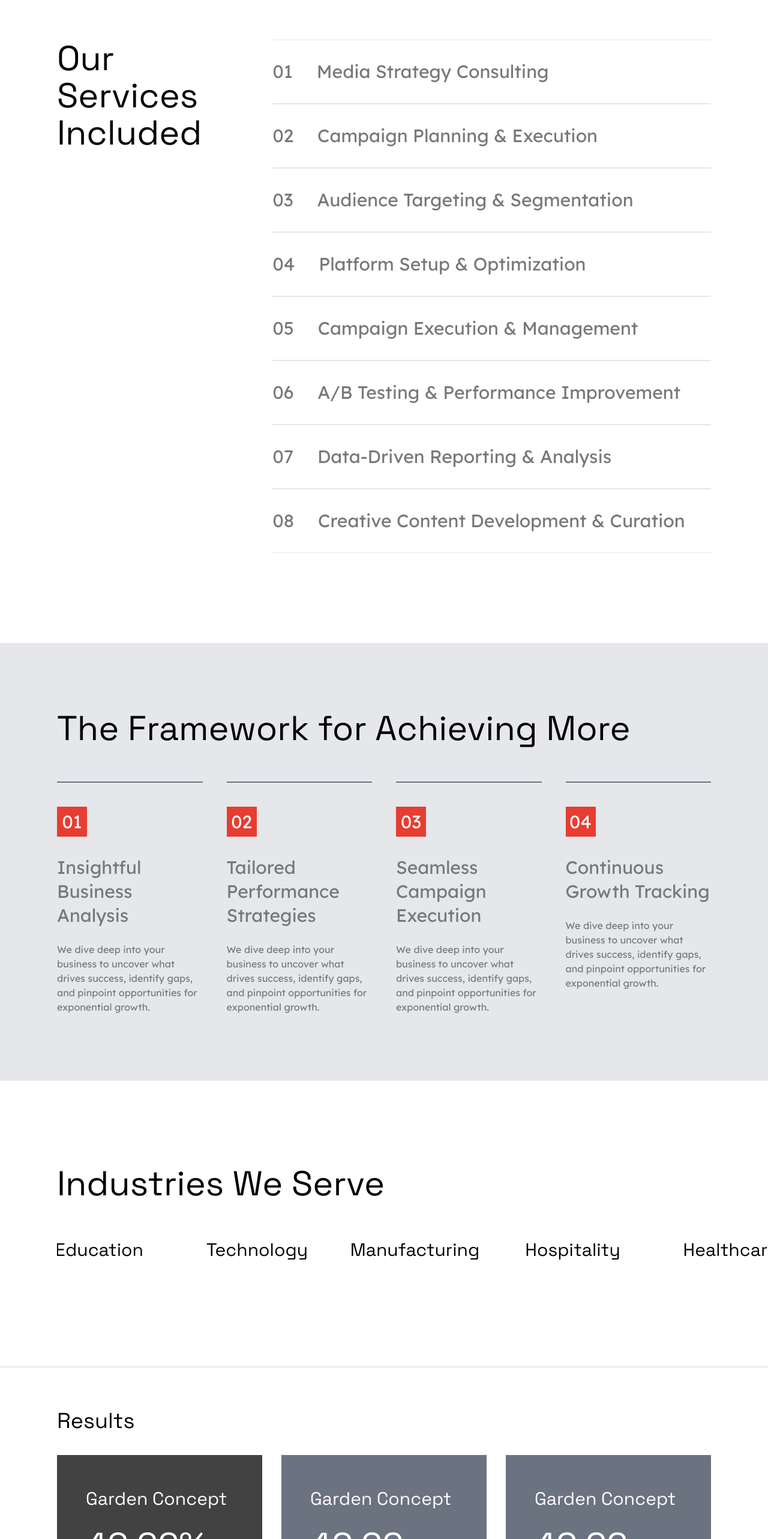
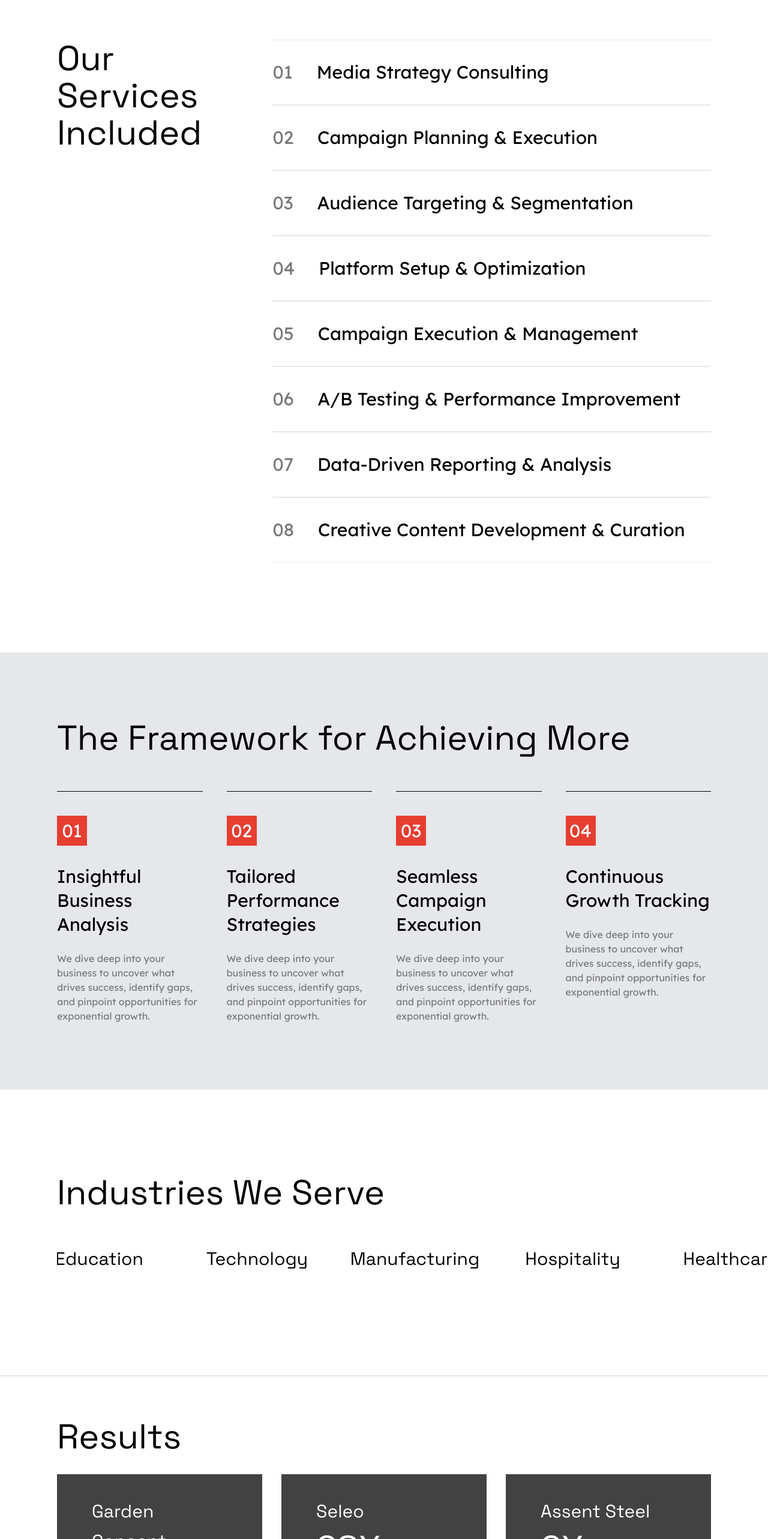
Before and after one commit to globalsurfdevs/global_digital, a Next.js app: page /performance-marketing in a window 1280 px wide. Shown: the part 3585-6151 px from the top of the page at 60% size. Built offline with nearby package versions, Linux system fonts and the light colour scheme.

Commit message:
performance page

```diff
--- a/app/components/PermormanceMarketing/Framework.tsx
+++ b/app/components/PermormanceMarketing/Framework.tsx
@@ -12,13 +12,13 @@ const Framework = () => {
 
                 <div className='grid grid-cols-4 gap-10'>
 
-                    <div className='border-t-2  flex flex-col pt-10 border-gray-500'>
+                    <div className='border-t  flex flex-col pt-10 border-black'>
                         <div className='bg-primary w-[50px] h-[50px] flex items-center justify-center mb-8'>
                         <p className='text-white text-font30 leading-lh1p26'>01</p>
                         </div>
                         <div className='text-2xl'>
 
-                        <p className='text-font30 leading-lh1p33 pb-6'>Insightful Business Analysis</p>
+                        <p className='text-font30 leading-lh1p33 pb-6 text-black'>Insightful Business Analysis</p>
                         </div>
                         <div>
                             <p className='text-gray1'>We dive deep into your business to uncover what drives success,
@@ -26,12 +26,12 @@ const Framework = () => {
                         </div>
                     </div>
 
-                    <div className='border-t-2  flex flex-col pt-10 border-gray-500'>
+                    <div className='border-t  flex flex-col pt-10 border-black'>
                         <div className='bg-primary w-[50px] h-[50px] flex items-center justify-center  mb-8'>
                         <p className='text-white text-font30 leading-lh1p26'>02</p>
                         </div>
                         <div className='text-2xl'>
-                        <p className='text-font30 leading-lh1p33 pb-6'>Tailored Performance Strategies </p>
+                        <p className='text-font30 leading-lh1p33 pb-6 text-black'>Tailored Performance Strategies </p>
                         </div>
                         <div>
                             <p className='text-gray1'>We dive deep into your business to uncover what drives success,
@@ -39,12 +39,12 @@ const Framework = () => {
                         </div>
                     </div>
 
-                    <div className='border-t-2  flex flex-col pt-10 border-gray-500'>
+                    <div className='border-t  flex flex-col pt-10 border-black'>
                         <div className='bg-primary w-[50px] h-[50px] flex items-center justify-center  mb-8'>
                         <p className='text-white text-font30 leading-lh1p26'>03</p>
                         </div>
                         <div className='text-2xl'>
-                        <p className='text-font30 leading-lh1p33 pb-6'>Seamless Campaign Execution</p>
+                        <p className='text-font30 leading-lh1p33 pb-6 text-black'>Seamless Campaign Execution</p>
                         </div>
                         <div>
                             <p className='text-gray1'>We dive deep into your business to uncover what drives success,
@@ -52,12 +52,12 @@ const Framework = () => {
                         </div>
                     </div>
 
-                    <div className='border-t-2  flex flex-col pt-10 border-gray-500'>
+                    <div className='border-t  flex flex-col pt-10 border-black'>
                         <div className='bg-primary w-[50px] h-[50px] flex items-center justify-center  mb-8'>
                             <p className='text-white text-font30 leading-lh1p26'>04</p>
                         </div>
                         <div className='text-2xl'>
-                        <p className='text-font30 leading-lh1p33 pb-6'>Continuous Growth Tracking</p>
+                        <p className='text-font30 leading-lh1p33 pb-6 text-black'>Continuous Growth Tracking</p>
                         </div>
                         <div>
                             <p className='text-gray1'>We dive deep into your business to uncover what drives success,
--- a/app/components/PermormanceMarketing/Partner.tsx
+++ b/app/components/PermormanceMarketing/Partner.tsx
@@ -20,7 +20,7 @@ const Partner = () => {
     }, [])
 
     return (
-        <div className='bg-gray-200 mt-20'>
+        <div className='bg-dgray mt-20'>
             <div className='container py-4 mx-auto'>
                 <div className='py-24 flex flex-col gap-24'>
                     <div className='border-b py-6 text-[65px] border-gray-500'>
--- a/app/components/PermormanceMarketing/Platforms.tsx
+++ b/app/components/PermormanceMarketing/Platforms.tsx
@@ -5,7 +5,7 @@ import React from 'react'
 const Platforms = () => {
   return (
     <div className='container mx-auto py-4'>
-        <div className='bg-gray-200 flex flex-col gap-12 p-20'>
+        <div className='bg-dgray flex flex-col gap-12 p-[100px]'>
 
             <div className='text-5xl'>
                 <h1>Our Platforms</h1>
--- a/app/components/PermormanceMarketing/Results.tsx
+++ b/app/components/PermormanceMarketing/Results.tsx
@@ -2,22 +2,23 @@ import React from 'react'
 
 const Results = () => {
   return (
+    <div className='mb-[147px]'>
     <div className='container mx-auto py-4'>
         <div className='pt-[69px]  flex flex-col  '>
 
-            <div className='text-4xl mb-[37px]'>
-                <h1>Results</h1>
+            <div className='text-4xl mb-[32px]'>
+                <h1 className='text-font65 leading-lh1p07'>Results</h1>
             </div>
 
             <div className="grid grid-cols-1 lg:grid-cols-2 xl:grid-cols-3 gap-8">
 
-            <div className="bg-black 3xl:h-[600px] group text-white hover:cursor-pointer ease-linear duration-300">
-              <div className="bg-gray2 py-6 lg:py-12 h-[45%] flex flex-col gap-5 justify-center px-8 md:px-12 group-hover:bg-primary ease-in-out duration-300">
-                <div className="relative h-full flex flex-col justify-between ">
+              <div className="bg-black  group text-white hover:cursor-pointer ease-linear duration-300 pb-5 md:pb-[70px]">
+                <div className="bg-gray2 pt-6 lg:pt-[37px] pb-6 lg:pb-[50px] px-8 md:px-[58px]  flex flex-col   group-hover:bg-primary ease-in-out duration-300">
+                  <div className="relative  flex flex-col  ">
                     <h3 className="text-font30 leading-lh1p66 mb-[14px]">Garden Concept</h3>
                     <h3 className="text-white text-font65 leading-lh0p76 mb-[28px]">
                     42.66<span>%</span></h3>
-                  <h3 className={`text-font25  leading-lh1p4`}>Increase in Organic Traffic</h3>
+                    <h3 className={`text-font25  leading-lh1p26`}>Increase in Organic Traffic</h3>
                     <div className="absolute top-0 right-0 opacity-0 group-hover:opacity-100 ease-in-out duration-500">
                       <svg width="36" height="35" viewBox="0 0 36 35" fill="none" xmlns="http://www.w3.org/2000/svg">
                         <path d="M33.8125 1.7998L1.25977 33.7227" stroke="white" strokeWidth="2" strokeMiterlimit="10" />
@@ -26,19 +27,19 @@ const Results = () => {
                     </div>
                   </div>
                 </div>
-              <div className="text-white flex flex-col justify-center gap-8 py-12 h-[55%] px-8 md:px-12">
-                <h3 className="text-font30 leading-lh1p26">SEO Overhaul Boosts Visibility and User Engagement  </h3>
-                <p className={`text-font19 leading-lh1p4`}>Explore The Garden Concept’s SEO strategy for boosting organic traffic and enhancing user experience through a redesigned website.</p>
+                <div className="text-white flex flex-col pt-12 md:pt-[62px] px-8 md:px-[59px]">
+                  <h3 className="text-font30 leading-lh1p26 mb-19 md:mb-[19px]">SEO Overhaul Boosts Visibility and User Engagement  </h3>
+                  <p className={`text-font19 leading-lh1p48 text-white  `}>Explore The Garden Concept’s SEO strategy for boosting organic traffic and enhancing user experience through a redesigned website.</p>
                 </div>
               </div>
 
-            <div className="bg-black 3xl:h-[600px] group text-white hover:cursor-pointer ease-linear duration-300">
-              <div className="bg-gray-500 py-6 lg:py-12 h-[45%] flex flex-col gap-5 justify-center px-8 md:px-12 group-hover:bg-primary ease-in-out duration-300">
-                <div className="relative h-full flex flex-col justify-between">
-                  <h3 className="text-font30 leading-lh1p66 mb-[14px]">Garden Concept</h3>
+              <div className="bg-black  group text-white hover:cursor-pointer ease-linear duration-300 pb-5 md:pb-[70px]">
+                <div className="bg-gray2 pt-6 lg:pt-[37px] pb-6 lg:pb-[50px] px-8 md:px-[58px]  flex flex-col   group-hover:bg-primary ease-in-out duration-300">
+                  <div className="relative  flex flex-col  ">
+                    <h3 className="text-font30 leading-lh1p66 mb-[14px]">Seleo</h3>
                     <h3 className="text-white text-font65 leading-lh0p76 mb-[28px]">
-                  42.66</h3>
-                  <h3 className={`text-font25  leading-lh1p4`}>Increase Overall Traffic Growth</h3>
+                    28<span>X</span></h3>
+                    <h3 className={`text-font25  leading-lh1p26`}>Increase Overall Traffic Growth</h3>
                     <div className="absolute top-0 right-0 opacity-0 group-hover:opacity-100 ease-in-out duration-500">
                       <svg width="36" height="35" viewBox="0 0 36 35" fill="none" xmlns="http://www.w3.org/2000/svg">
                         <path d="M33.8125 1.7998L1.25977 33.7227" stroke="white" strokeWidth="2" strokeMiterlimit="10" />
@@ -47,20 +48,19 @@ const Results = () => {
                     </div>
                   </div>
                 </div>
-              <div className="text-white flex flex-col justify-center gap-8 py-12 h-[55%] px-8 md:px-12">
-                <h3 className="text-font30 leading-lh1p26">SEO Overhaul Boosts Visibility and User Engagement  </h3>
-                <p className={`text-font19 leading-lh1p4`}>Explore The Garden Concept’s SEO strategy for boosting organic traffic and enhancing user experience through a redesigned website.</p>
+                <div className="text-white flex flex-col pt-12 md:pt-[62px] px-8 md:px-[59px]">
+                  <h3 className="text-font30 leading-lh1p26 mb-19 md:mb-[19px]">Demand Gen Campaign Drives Unprecedented Growth </h3>
+                  <p className={`text-font19 leading-lh1p48 text-white`}>Discover how Seleo achieved remarkable success with a highly targeted Demand Gen campaign, driving a 6,031.30% surge in returning users and a 2,595% increase in new users, significantly expanding its digital presence. </p>
                 </div>
               </div>
 
-
-            <div className="bg-black 3xl:h-[600px] group text-white hover:cursor-pointer ease-linear duration-300">
-              <div className="bg-gray-500 py-6 lg:py-12 h-[45%] flex flex-col gap-5 justify-center px-8 md:px-12 group-hover:bg-primary ease-in-out duration-300">
-                <div className="relative h-full flex flex-col justify-between">
-                  <h3 className="text-font30 leading-lh1p66 mb-[14px]">Garden Concept</h3>
+              <div className="bg-black  group text-white hover:cursor-pointer ease-linear duration-300 pb-5 md:pb-[70px]">
+                  <div className="bg-gray2 pt-6 lg:pt-[37px] pb-6 lg:pb-[50px] px-8 md:px-[58px]  flex flex-col   group-hover:bg-primary ease-in-out duration-300">
+                    <div className="relative  flex flex-col  ">
+                      <h3 className="text-font30 leading-lh1p66 mb-[14px]">Assent Steel </h3>
                       <h3 className="text-white text-font65 leading-lh0p76 mb-[28px]">
-                  42.66</h3>
-                  <h3 className={`text-font25  leading-lh1p4`}>Increase in Organic Traffic </h3>
+                      2<span>X</span></h3>
+                      <h3 className={`text-font25  leading-lh1p26`}>Increase in Organic Traffic </h3>
                       <div className="absolute top-0 right-0 opacity-0 group-hover:opacity-100 ease-in-out duration-500">
                         <svg width="36" height="35" viewBox="0 0 36 35" fill="none" xmlns="http://www.w3.org/2000/svg">
                           <path d="M33.8125 1.7998L1.25977 33.7227" stroke="white" strokeWidth="2" strokeMiterlimit="10" />
@@ -69,9 +69,9 @@ const Results = () => {
                       </div>
                     </div>
                   </div>
-              <div className="text-white flex flex-col justify-center gap-8 py-12 h-[55%] px-8 md:px-12">
-                <h3 className="text-font30 leading-lh1p26">SEO Overhaul Boosts Visibility and User Engagement  </h3>
-                <p className={`text-font19 leading-lh1p4`}>Explore The Garden Concept’s SEO strategy for boosting organic traffic and enhancing user experience through a redesigned website.</p>
+                  <div className="text-white flex flex-col pt-12 md:pt-[62px] px-8 md:px-[59px]">
+                    <h3 className="text-font30 leading-lh1p26 mb-19 md:mb-[19px]">Enhanced Traffic with Strategic SEO and Google Ads Optimization</h3>
+                    <p className={`text-font19 leading-lh1p48 text-white  `}>Explore how Assent Steel regained organic traffic and achieved significant growth by implementing targeted SEO strategies and restructuring Google Ads campaigns for optimal performance. </p>
                   </div>
               </div>
 
@@ -79,6 +79,7 @@ const Results = () => {
 
         </div>
     </div>
+    </div>
   )
 }
 
--- a/app/components/PermormanceMarketing/Services.tsx
+++ b/app/components/PermormanceMarketing/Services.tsx
@@ -9,46 +9,46 @@ const Services = () => {
                 <h1 className='text-font65 leading-lh1p07'>Our Services Included</h1>
             </div>
 
-            <div className='w-full col-span-5 ps-12 text-font30'>
+            <div className='w-full col-span-5 ps-12 text-font30 serv-mn'>
 
-                <div className='flex gap-10 py-[30px] border-t border-b'>
+                <div className='flex gap-10 py-[34px] border-t border-b'>
                     <p className='text-gray1'>01</p>
-                    <div><p>Media Strategy Consulting</p></div>
+                    <div className='consu'><p>Media Strategy Consulting</p></div>
                 </div>
 
-                <div className='flex gap-10 py-[30px] border-t border-b'>
+                <div className='flex gap-10 py-[34px] border-t border-b'>
                 <p className='text-gray1'>02</p>
-                    <div><p>Campaign Planning & Execution</p></div>
+                    <div className='consu'><p>Campaign Planning & Execution</p></div>
                 </div>
 
-                <div className='flex gap-10 py-[30px] border-t border-b'>
+                <div className='flex gap-10 py-[34px] border-t border-b'>
                 <p className='text-gray1'>03</p>
-                    <div><p>Audience Targeting & Segmentation</p></div>
+                    <div  className='consu'><p>Audience Targeting & Segmentation</p></div>
                 </div>
 
-                <div className='flex gap-10 py-[30px] border-t border-b'>
+                <div className='flex gap-10 py-[34px] border-t border-b'>
                 <p className='text-gray1'>04</p>
-                    <div><p>Platform Setup & Optimization</p></div>
+                    <div  className='consu'><p>Platform Setup & Optimization</p></div>
                 </div>
 
-                <div className='flex gap-10 py-[30px] border-t border-b'>
+                <div className='flex gap-10 py-[34px] border-t border-b'>
                 <p className='text-gray1'>05</p>
-                    <div><p>Campaign Execution & Management</p></div>
+                    <div  className='consu'><p>Campaign Execution & Management</p></div>
                 </div>
 
-                <div className='flex gap-10 py-[30px] border-t border-b'>
+                <div className='flex gap-10 py-[34px] border-t border-b'>
                 <p className='text-gray1'>06</p>
-                    <div><p>A/B Testing & Performance Improvement</p></div>
+                    <div  className='consu'><p>A/B Testing & Performance Improvement</p></div>
                 </div>
 
-                <div className='flex gap-10 py-[30px] border-t border-b'>
+                <div className='flex gap-10 py-[34px] border-t border-b'>
                 <p className='text-gray1'>07</p>
-                    <div><p>Data-Driven Reporting & Analysis</p></div>
+                    <div  className='consu'><p>Data-Driven Reporting & Analysis</p></div>
                 </div>
 
-                <div className='flex gap-10 py-[30px] border-t border-b'>
+                <div className='flex gap-10 py-[34px] border-t border-b'>
                 <p className='text-gray1'>08</p>
-                    <div><p>Creative Content Development & Curation</p></div>
+                    <div  className='consu'><p>Creative Content Development & Curation</p></div>
                 </div>
 
             </div>
--- a/app/globals.css
+++ b/app/globals.css
@@ -248,3 +248,5 @@ p,ul {
   .mnic  img{
       filter: invert(29%) sepia(74%) saturate(1466%) hue-rotate(336deg) brightness(100%) contrast(101%) !important;
     }
+    .serv-mn .border-t p.text-gray1 {line-height: 1.3;}
+    .consu p{color: #000;line-height: 1.3;}
--- a/tailwind.config.ts
+++ b/tailwind.config.ts
@@ -48,6 +48,7 @@ export default {
         lh1p26: "1.266666666666667",
         lh1p33: "1.33333333",
         lh1p78: "1.785714285714286",
+        lh1p48: "1.48",
         lh1p4: "1.4",
         lh2p3: "2.333333333333333",
         lh1p66: "1.66666666666",
```
Lines whose indentation alone changed are shown as unchanged.
